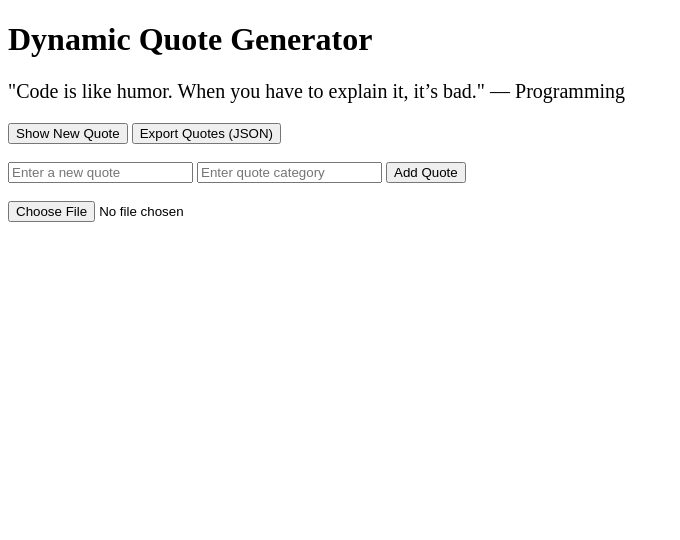
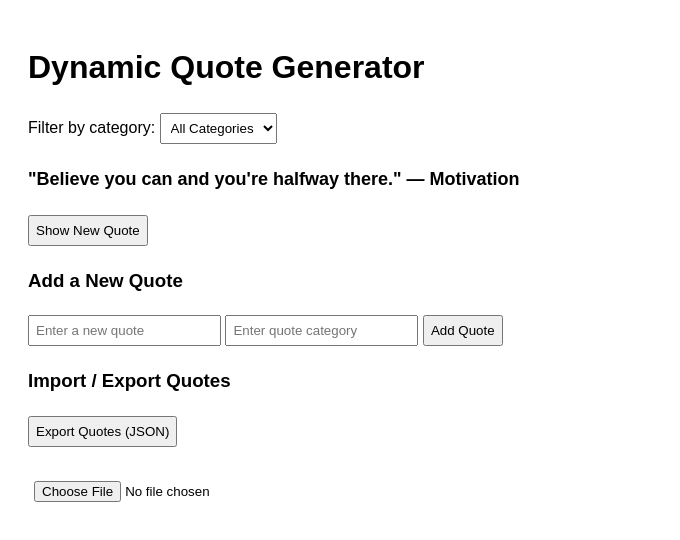
Before and after one commit to Sly-Kumi/alx_fe_javascript, a plain HTML site: page dom-manipulation/index.html in a window 1280 px wide. Both pictures are taken after a click on the button "Show New Quote". Shown: the whole page, without its empty margins (0-680 px from the left). Drawn offline with Linux system fonts and the light colour scheme.

Commit message:
Add category filtering with local storage

```diff
--- a/dom-manipulation/index.html
+++ b/dom-manipulation/index.html
@@ -1,34 +1,51 @@
 <!DOCTYPE html>
 <html lang="en">
 <head>
-  <meta charset="UTF-8">
+  <meta charset="UTF-8" />
+  <meta name="viewport" content="width=device-width, initial-scale=1.0"/>
   <title>Dynamic Quote Generator</title>
-  <meta name="viewport" content="width=device-width, initial-scale=1.0">
+
+  <style>
+    body {
+      font-family: Arial, sans-serif;
+      padding: 20px;
+    }
+    select, input, button {
+      margin: 5px 0;
+      padding: 6px;
+    }
+    #quoteDisplay {
+      margin: 20px 0;
+      font-size: 18px;
+      font-weight: bold;
+    }
+  </style>
 </head>
 <body>
 
   <h1>Dynamic Quote Generator</h1>
 
-  <!-- Quote Display -->
-  <div id="quoteDisplay" style="margin: 20px 0; font-size: 20px;"></div>
+  <!-- CATEGORY FILTER -->
+  <label for="categoryFilter">Filter by category:</label>
+  <select id="categoryFilter" onchange="filterQuotes()">
+    <option value="all">All Categories</option>
+  </select>
 
-  <!-- Buttons -->
-  <button id="newQuote">Show New Quote</button>
-  <button onclick="exportQuotes()">Export Quotes (JSON)</button>
+  <!-- QUOTE DISPLAY -->
+  <div id="quoteDisplay">Select a category or click "Show New Quote"</div>
 
-  <br><br>
+  <button onclick="showRandomQuote()">Show New Quote</button>
 
-  <!-- Add Quote -->
-  <div>
-    <input id="newQuoteText" type="text" placeholder="Enter a new quote">
-    <input id="newQuoteCategory" type="text" placeholder="Enter quote category">
-    <button onclick="addQuote()">Add Quote</button>
-  </div>
+  <!-- ADD QUOTE -->
+  <h3>Add a New Quote</h3>
+  <input id="newQuoteText" type="text" placeholder="Enter a new quote" />
+  <input id="newQuoteCategory" type="text" placeholder="Enter quote category" />
+  <button onclick="addQuote()">Add Quote</button>
 
-  <br>
-
-  <!-- Import JSON -->
-  <input type="file" id="importFile" accept=".json" onchange="importFromJsonFile(event)">
+  <!-- IMPORT / EXPORT -->
+  <h3>Import / Export Quotes</h3>
+  <button onclick="exportToJson()">Export Quotes (JSON)</button><br><br>
+  <input type="file" accept=".json" onchange="importFromJsonFile(event)" />
 
   <script src="script.js"></script>
 </body>
--- a/dom-manipulation/script.js
+++ b/dom-manipulation/script.js
@@ -1,48 +1,80 @@
-/* -------------------------
-   DATA & STORAGE
--------------------------- */
+// -------------------------------
+// DATA & STORAGE
+// -------------------------------
+let quotes = JSON.parse(localStorage.getItem("quotes")) || [
+  { text: "Code is like humor. When you have to explain it, it’s bad.", category: "Programming" },
+  { text: "Simplicity is the soul of efficiency.", category: "Programming" },
+  { text: "Believe you can and you're halfway there.", category: "Motivation" }
+];
 
-// Load quotes from localStorage or use defaults
-let quotes = JSON.parse(localStorage.getItem("quotes")) || [
-  { text: "The best way to get started is to quit talking and begin doing.", category: "Motivation" },
-  { text: "Success is not final, failure is not fatal: it is the courage to continue that counts.", category: "Inspiration" },
-  { text: "Code is like humor. When you have to explain it, it’s bad.", category: "Programming" }
-];
+const quoteDisplay = document.getElementById("quoteDisplay");
+const categoryFilter = document.getElementById("categoryFilter");
+
+// -------------------------------
+// INITIALIZATION
+// -------------------------------
+populateCategories();
+restoreLastFilter();
+showRandomQuote();
+
+// -------------------------------
+// FUNCTIONS
+// -------------------------------
 
 // Save quotes to localStorage
 function saveQuotes() {
   localStorage.setItem("quotes", JSON.stringify(quotes));
 }
 
-/* -------------------------
-   DISPLAY QUOTES
--------------------------- */
+// Populate category dropdown
+function populateCategories() {
+  const categories = [...new Set(quotes.map(q => q.category))];
 
-function showRandomQuote() {
-  const quoteDisplay = document.getElementById("quoteDisplay");
-  const randomIndex = Math.floor(Math.random() * quotes.length);
-  const quote = quotes[randomIndex];
+  categoryFilter.innerHTML = `<option value="all">All Categories</option>`;
 
-  quoteDisplay.textContent = `"${quote.text}" — ${quote.category}`;
-
-  // Save last viewed quote in sessionStorage
-  sessionStorage.setItem("lastQuote", JSON.stringify(quote));
+  categories.forEach(category => {
+    const option = document.createElement("option");
+    option.value = category;
+    option.textContent = category;
+    categoryFilter.appendChild(option);
+  });
 }
 
-// Load last viewed quote (sessionStorage)
-function loadLastQuote() {
-  const lastQuote = sessionStorage.getItem("lastQuote");
-  if (lastQuote) {
-    const quote = JSON.parse(lastQuote);
-    document.getElementById("quoteDisplay").textContent =
-      `"${quote.text}" — ${quote.category}`;
+// Show random quote (respect filter)
+function showRandomQuote() {
+  const selectedCategory = categoryFilter.value;
+  let filteredQuotes = quotes;
+
+  if (selectedCategory !== "all") {
+    filteredQuotes = quotes.filter(q => q.category === selectedCategory);
+  }
+
+  if (filteredQuotes.length === 0) {
+    quoteDisplay.textContent = "No quotes available for this category.";
+    return;
+  }
+
+  const randomQuote = filteredQuotes[Math.floor(Math.random() * filteredQuotes.length)];
+  quoteDisplay.textContent = `"${randomQuote.text}" — ${randomQuote.category}`;
+
+  sessionStorage.setItem("lastQuote", JSON.stringify(randomQuote));
+}
+
+// Filter quotes by category
+function filterQuotes() {
+  localStorage.setItem("lastCategory", categoryFilter.value);
+  showRandomQuote();
+}
+
+// Restore last selected filter
+function restoreLastFilter() {
+  const lastCategory = localStorage.getItem("lastCategory");
+  if (lastCategory) {
+    categoryFilter.value = lastCategory;
   }
 }
 
-/* -------------------------
-   ADD NEW QUOTE
--------------------------- */
-
+// Add a new quote
 function addQuote() {
   const textInput = document.getElementById("newQuoteText");
   const categoryInput = document.getElementById("newQuoteCategory");
@@ -51,12 +83,13 @@ function addQuote() {
   const category = categoryInput.value.trim();
 
   if (!text || !category) {
-    alert("Please enter both quote and category.");
+    alert("Please enter both quote text and category.");
     return;
   }
 
   quotes.push({ text, category });
   saveQuotes();
+  populateCategories();
 
   textInput.value = "";
   categoryInput.value = "";
@@ -64,55 +97,30 @@ function addQuote() {
   alert("Quote added successfully!");
 }
 
-/* -------------------------
-   EXPORT QUOTES (JSON)
--------------------------- */
-
-function exportQuotes() {
-  const dataStr = JSON.stringify(quotes, null, 2);
-  const blob = new Blob([dataStr], { type: "application/json" });
+// Export quotes to JSON
+function exportToJson() {
+  const blob = new Blob([JSON.stringify(quotes, null, 2)], { type: "application/json" });
   const url = URL.createObjectURL(blob);
 
-  const link = document.createElement("a");
-  link.href = url;
-  link.download = "quotes.json";
-  link.click();
+  const a = document.createElement("a");
+  a.href = url;
+  a.download = "quotes.json";
+  a.click();
 
   URL.revokeObjectURL(url);
 }
 
-/* -------------------------
-   IMPORT QUOTES (JSON)
--------------------------- */
-
+// Import quotes from JSON
 function importFromJsonFile(event) {
   const fileReader = new FileReader();
 
-  fileReader.onload = function (event) {
-    try {
-      const importedQuotes = JSON.parse(event.target.result);
-
-      if (!Array.isArray(importedQuotes)) {
-        alert("Invalid JSON format.");
-        return;
-      }
-
-      quotes.push(...importedQuotes);
-      saveQuotes();
-      alert("Quotes imported successfully!");
-    } catch (error) {
-      alert("Error reading JSON file.");
-    }
+  fileReader.onload = function (e) {
+    const importedQuotes = JSON.parse(e.target.result);
+    quotes.push(...importedQuotes);
+    saveQuotes();
+    populateCategories();
+    alert("Quotes imported successfully!");
   };
 
   fileReader.readAsText(event.target.files[0]);
 }
-
-/* -------------------------
-   EVENT LISTENERS
--------------------------- */
-
-document.getElementById("newQuote").addEventListener("click", showRandomQuote);
-
-// Initialize app
-loadLastQuote();
```
